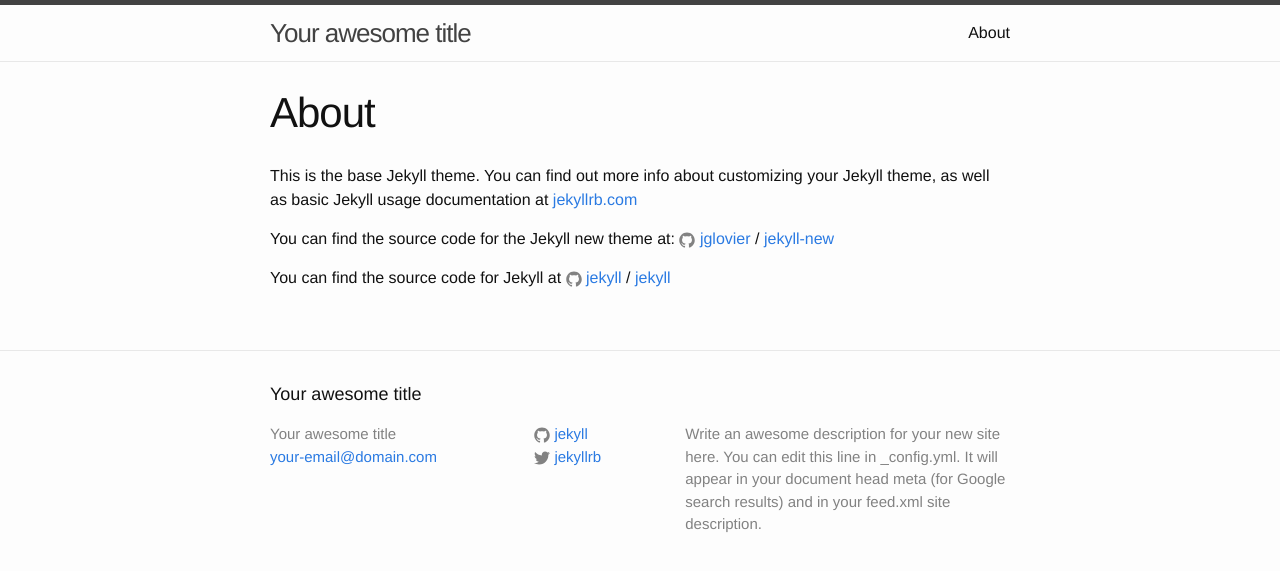
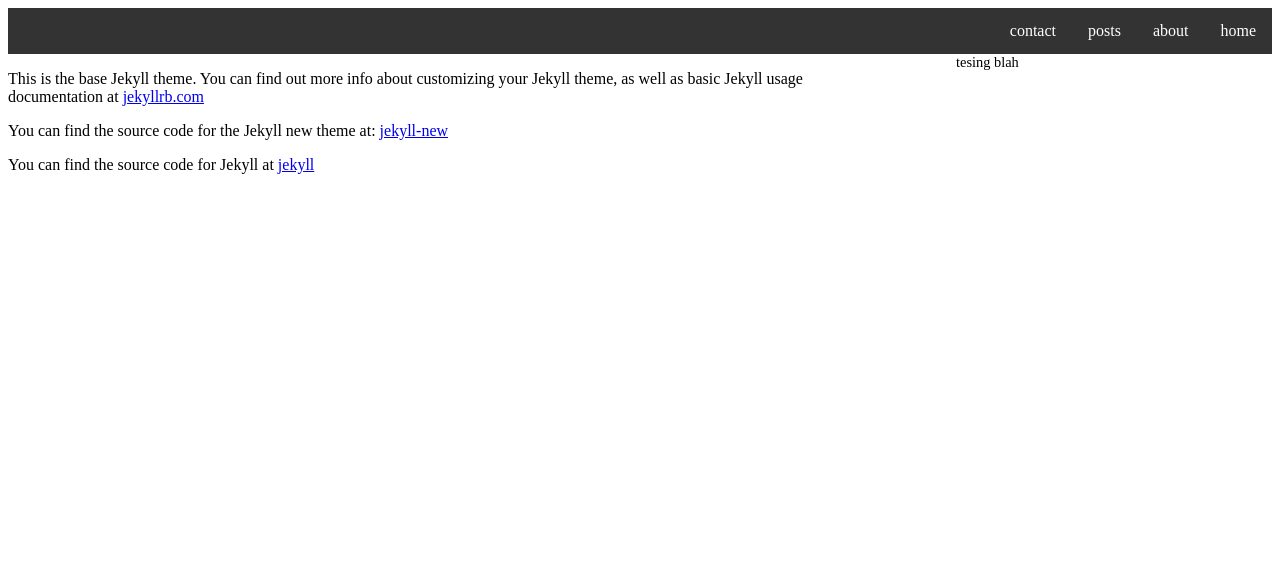
Before and after one commit to garth5689/garth5689.github.io, a Jekyll site: the page built from about.md, in a window 1280 px wide. Shown: the top 571 px of the page. Built offline with Jekyll 4.4.1, drawn with Linux system fonts in a browser that asks for light colours.

Commit message:
Adding some pulp fiction test posts and starting to play with the layouts more

```diff
--- a/_config.yml
+++ b/_config.yml
@@ -6,16 +6,25 @@
 # 'jekyll serve'. If you change this file, please restart the server process.
 
 # Site settings
-title: Your awesome title
-email: your-email@domain.com
+title: zwickypedia
+email: andrew.zwicky@gmail.com
 description: > # this means to ignore newlines until "baseurl:"
   Write an awesome description for your new site here. You can edit this
   line in _config.yml. It will appear in your document head meta (for
   Google search results) and in your feed.xml site description.
 baseurl: "" # the subpath of your site, e.g. /blog
 url: "http://yourdomain.com" # the base hostname & protocol for your site
-twitter_username: jekyllrb
-github_username:  jekyll
+twitter_username: "@AndrewZwicky"
+github_username:  "andrewzwicky"
+
+# Default Settings
+defaults:
+  -
+    scope:
+      path: "" # an empty string here means all files in the project
+    values:
+      layout: "default"
+      author: "Andrew Zwicky"
 
 # Build settings
 markdown: kramdown
--- a/_includes/head.html
+++ b/_includes/head.html
@@ -6,7 +6,7 @@
   <title>{% if page.title %}{{ page.title | escape }}{% else %}{{ site.title | escape }}{% endif %}</title>
   <meta name="description" content="{% if page.excerpt %}{{ page.excerpt | strip_html | strip_newlines | truncate: 160 }}{% else %}{{ site.description }}{% endif %}">
 
-  <link rel="stylesheet" href="{{ "/css/main.css" | prepend: site.baseurl }}">
+  <link rel="stylesheet" href="{{ "/css/default.css" | prepend: site.baseurl }}">
   <link rel="canonical" href="{{ page.url | replace:'index.html','' | prepend: site.baseurl | prepend: site.url }}">
   <link rel="alternate" type="application/rss+xml" title="{{ site.title }}" href="{{ "/feed.xml" | prepend: site.baseurl | prepend: site.url }}">
 </head>
--- /dev/null
+++ b/_includes/navbar.html
@@ -0,0 +1,19 @@
+<div class="navbar">
+   <ul class="nav_list">
+      <li class="nav_item">
+         <a href="{{ site.url }}/index.html">home</a>
+      </li>
+
+      <li class="nav_item">
+         <a href="{{ site.url }}/about.html">about</a>
+      </li>
+
+      <li class="nav_item">
+         <a href="{{ site.url }}/posts.html">posts</a>
+      </li>
+
+      <li class="nav_item">
+         <a href="{{ site.url }}/contact.html">contact</a>
+      </li>
+   </ul>
+</div>
--- /dev/null
+++ b/_includes/sidebar.html
@@ -0,0 +1,3 @@
+<div>
+tesing blah
+</div>
--- a/_layouts/default.html
+++ b/_layouts/default.html
@@ -3,18 +3,16 @@
 
   {% include head.html %}
 
+
   <body>
-
-    {% include header.html %}
-
-    <div class="page-content">
-      <div class="wrapper">
-        {{ content }}
-      </div>
-    </div>
-
-    {% include footer.html %}
-
+     {% include navbar.html %}
+     <div id="main_content">
+        <div id="content_column">
+           {{ content }}
+        </div>
+        <div id="sidebar_column">
+           {% include sidebar.html %}
+        </div>
+     </div>
   </body>
-
 </html>
--- a/_posts/2016-02-02-welcome-to-jekyll.markdown
+++ b/_posts/2016-02-02-welcome-to-jekyll.markdown
@@ -1,5 +1,4 @@
 ---
-layout: post
 title:  "Welcome to Jekyll!"
 date:   2016-02-02 21:09:43 -0600
 categories: jekyll update
--- a/about.md
+++ b/about.md
@@ -7,9 +6,7 @@
 This is the base Jekyll theme. You can find out more info about customizing your Jekyll theme, as well as basic Jekyll usage documentation at [jekyllrb.com](http://jekyllrb.com/)
 
 You can find the source code for the Jekyll new theme at:
-{% include icon-github.html username="jglovier" %} /
 [jekyll-new](https://github.com/jglovier/jekyll-new)
 
 You can find the source code for Jekyll at
-{% include icon-github.html username="jekyll" %} /
 [jekyll](https://github.com/jekyll/jekyll)
--- /dev/null
+++ b/css/default.scss
@@ -0,0 +1,77 @@
+---
+# Only the main Sass file needs front matter (the dashes are enough)
+---
+@charset "utf-8";
+
+
+
+// Our variables
+$base-font-family: "Helvetica Neue", Helvetica, Arial, sans-serif;
+$base-font-size:   16px;
+$base-font-weight: 400;
+$small-font-size:  $base-font-size * 0.875;
+$base-line-height: 1.5;
+
+$spacing-unit:     30px;
+
+$text-color:       #111;
+$background-color: #fdfdfd;
+$brand-color:      #2a7ae2;
+
+$grey-color:       #828282;
+$grey-color-light: lighten($grey-color, 40%);
+$grey-color-dark:  darken($grey-color, 25%);
+
+// Width of the content area
+$content-width:    800px;
+
+$on-palm:          600px;
+$on-laptop:        800px;
+
+
+
+/* col1: main column */
+#content_column {
+    float: left;
+    width: 70%;
+}
+
+
+/* col3: side bar */
+#sidebar_column {
+    font-size: 0.9em;
+    float:  right;
+    width:  25%;
+}
+
+#header {
+   position: fixed;
+   background-color: lightblue;
+   width: 100%
+}
+
+.nav_list {
+    list-style-type: none;
+    margin: 0;
+    padding: 0;
+    overflow: hidden;
+    background-color: #333;
+}
+
+.nav_item {
+    float: right;
+}
+
+.nav_item a {
+    display: block;
+    color: white;
+    text-align: center;
+    padding: 14px 16px;
+    text-decoration: none;
+}
+
+/* Change the link color to #111 (black) on hover */
+.nav_item
+ a:hover {
+    background-color: #111;
+}
```
Also changed, not shown: other parts of about.md (+0 -1 lines), _posts/2016-01-25-samuel-l.md (added, +10 -0 lines), _posts/2016-03-05-more-pulp.md (added, +12 -0 lines), index.html (+15 -8 lines).
